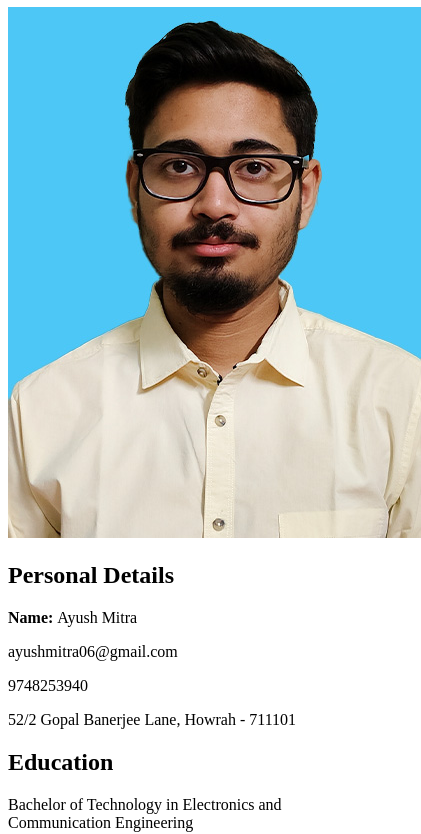
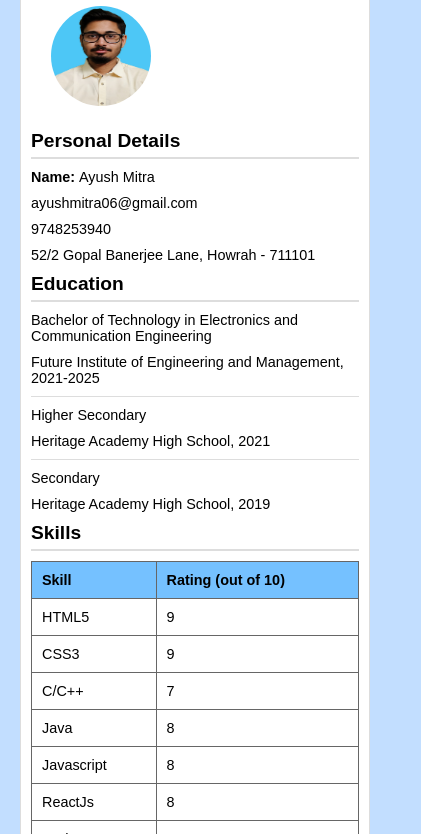
Before and after one commit to ayushmitra06/html-day1, a plain HTML site: page index.html in a window 390 px wide. Shown: the part 73-907 px from the top of the page, 421 px wide, since content can reach past the window. Drawn offline with Linux system fonts and the light colour scheme.

Commit message:
styling the page

```diff
--- a/index.html
+++ b/index.html
@@ -3,13 +3,15 @@
   <head>
     <meta charset="UTF-8" />
     <meta name="viewport" content="width=device-width, initial-scale=1.0" />
+    <link rel="stylesheet" href="style.css">
     <title>My Profile</title>
-
   </head>
   <body>
     <div class="container">
       <h1>Profile Page</h1>
-      <img src="./assets/passport.jpg" alt="" />
+      <div class="profile-img">
+        <img src="./assets/passport.jpg" alt="" />
+      </div>
 
       <div class="personal-details">
         <h2>Personal Details</h2>
--- /dev/null
+++ b/style.css
@@ -0,0 +1,117 @@
+* {
+    font-family: Arial, Helvetica, sans-serif;
+    margin: 0;
+    padding: 0;
+    box-sizing: border-box;
+}
+
+body {
+    padding: 20px;
+    background-color: #c2deff;
+}
+
+.container {
+    max-width: 800px;
+    margin: auto;
+    padding: 20px;
+    border: 1px solid #ddd;
+    border-radius: 10px;
+    background-color: #ffffff;
+}
+
+.profile-img {
+    text-align: center;
+    margin-bottom: 20px;
+}
+
+.profile-img img {
+    width: 150px;
+    height: 150px;
+    border-radius: 50%;
+}
+
+h1 {
+    text-align: center;
+    margin-bottom: 20px;
+}
+
+h2 {
+    border-bottom: 2px solid #ddd;
+    padding-bottom: 5px;
+    margin-bottom: 10px;
+}
+
+p {
+    margin-bottom: 10px;
+}
+
+hr {
+    margin: 10px 0;
+    border: 0;
+    border-top: 1px solid #ddd;
+}
+
+table {
+    width: 100%;
+    border: 1px solid #666;
+    border-collapse: collapse;
+    margin-bottom: 20px;
+}
+
+table, th, td {
+    border: 1px solid #666;
+    padding: 10px;
+    text-align: left;
+}
+
+th {
+    background-color: #75c1ff;
+}
+
+ul {
+    list-style-type: square;
+    padding-left: 20px;
+    margin-bottom: 20px;
+}
+
+@media (max-width: 768px) {
+    .container {
+        padding: 15px;
+    }
+
+    .profile-img img {
+        width: 120px;
+        height: 120px;
+    }
+}
+
+@media (max-width: 480px) {
+    .container {
+        padding: 10px;
+    }
+    .profile-img{
+        text-align: left;
+        margin-left: 20px;
+    }
+
+    .profile-img img {
+        width: 100px;
+        height: 100px;
+    }
+
+    h1 {
+        font-size: 1.5em;
+    }
+
+    h2 {
+        font-size: 1.2em;
+    }
+
+    p, th, td {
+        font-size: 0.9em;
+    }
+
+    ul {
+        padding-left: 15px;
+    }
+}
```
